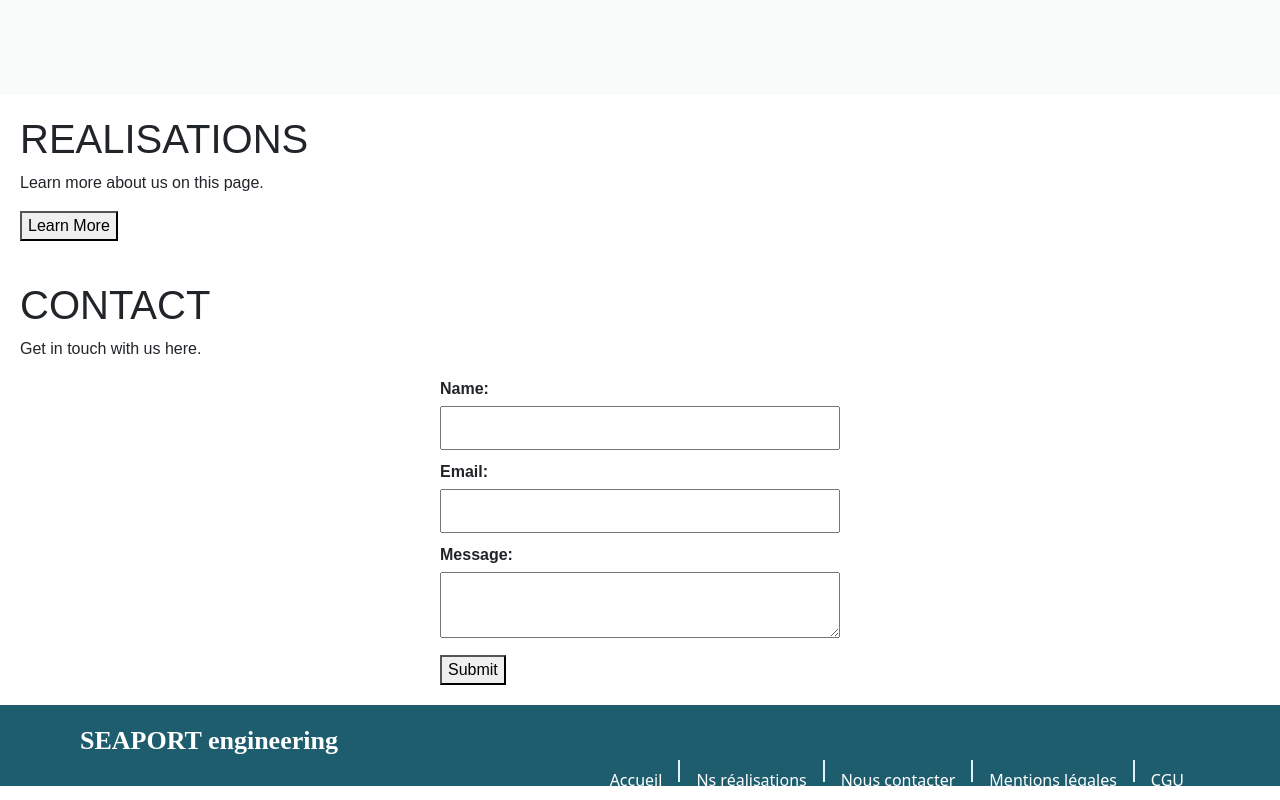
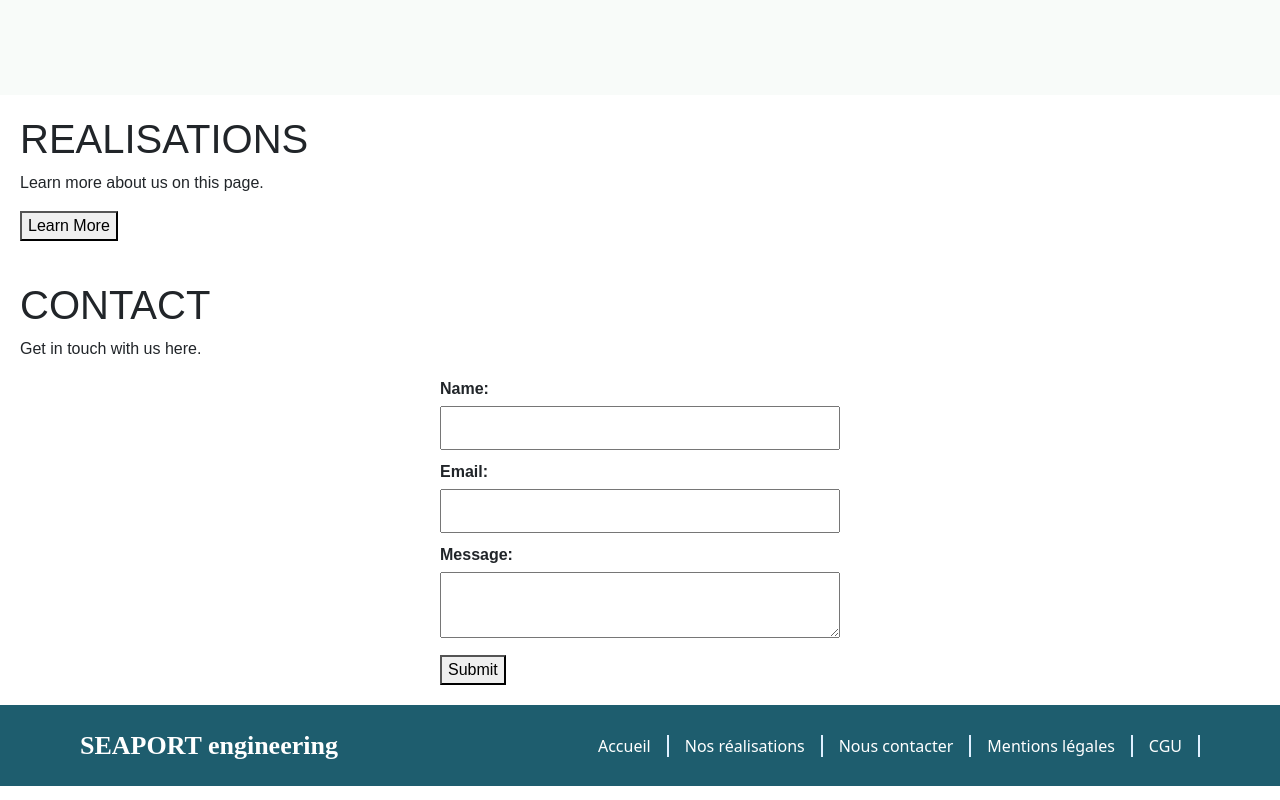
Before and after one commit to salyjabou/SEAPORT, an Angular app: page / in a window 1280 px wide. Shown: the part 857-1657 px from the top of the page. Built offline with nearby package versions, Linux system fonts and the light colour scheme.

Commit message:
Footer component

```diff
--- a/src/app/footer/footer.component.html
+++ b/src/app/footer/footer.component.html
@@ -1,25 +1,16 @@
 <!-- footer.component.html -->
-<footer class="text-white seaport-footer py-3">
+<footer class="text-white seaport-footer py-3 d-flex align-items-center justify-content-between">
   <div class="footer-title">SEAPORT engineering</div>
-    <ul class="nav justify-content-end">
-      <li class="nav-item">
+  <div class="d-flex flex-row align-items-center">
     <a class="nav-link text-white" href="#home">Accueil</a>
-      </li>
     <span class="separateur"></span>
-      <li class="nav-item">
-        <a class="nav-link text-white" href="#realisations">Ns réalisations</a>
-      </li>
+    <a class="nav-link text-white" href="#realisations">Nos réalisations</a>
     <span class="separateur"></span>
-      <li class="nav-item">
     <a class="nav-link text-white" href="#contact">Nous contacter</a>
-      </li>
     <span class="separateur"></span>
-      <li class="nav-item">
     <a class="nav-link text-white">Mentions légales</a>
-      </li>
     <span class="separateur"></span>
-      <li class="nav-item">
     <a class="nav-link text-white">CGU</a>
-      </li>
-    </ul>
+    <span class="separateur"></span>
+  </div>
 </footer>
--- a/src/app/footer/footer.component.scss
+++ b/src/app/footer/footer.component.scss
@@ -1,6 +1,4 @@
-/* footer.component.css */
 footer {
-  //position: fixed;
   bottom: 0;
   width: 100%;
 }
@@ -10,7 +8,7 @@ footer {
 }
 
 .nav-link:hover {
-  text-decoration: underline;
+  //text-decoration: underline;
 }
 
 .seaport-footer {
@@ -32,3 +30,9 @@ footer {
   font-weight: 700;
   text-align: left;
 }
+
+.footer-subtitle {
+  font-family: Roboto;
+  font-size: 16px;
+  font-weight: 600;
+}
```
Lines whose indentation alone changed are shown as unchanged.
